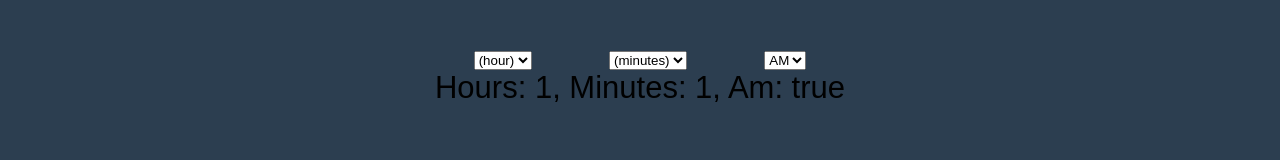
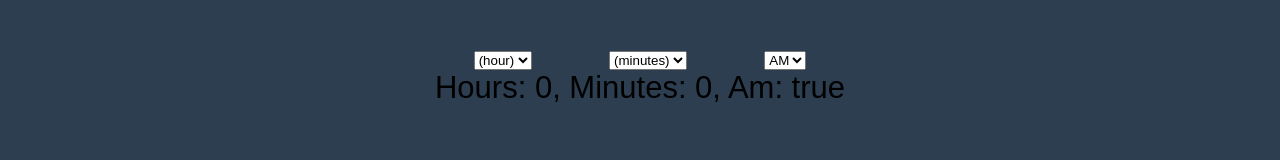
Before and after one commit to snoh666/sleep-cycle-calculator, a React (Create React App) app: page / in a window 1280 px wide. Shown: the part 333-493 px from the top of the page. Built offline with nearby package versions, Linux system fonts and the light colour scheme; the HTML template or start-up script is replaced by a standard one.

Commit message:
Changed start values to useState variables

```diff
--- a/src/App.js
+++ b/src/App.js
@@ -3,8 +3,8 @@ import Values from './components/Values';
 import Result from './components/Result';
 
 function App() {
-  let [hoursToWakeUp, setHoursToWakeUp] = useState(1);
-  let [minutesToWakeUp, setMinutesToWakeUp] = useState(1);
+  let [hoursToWakeUp, setHoursToWakeUp] = useState(0);
+  let [minutesToWakeUp, setMinutesToWakeUp] = useState(0);
   let [isAm, setIsAm] = useState(true);
 
   return (
```
